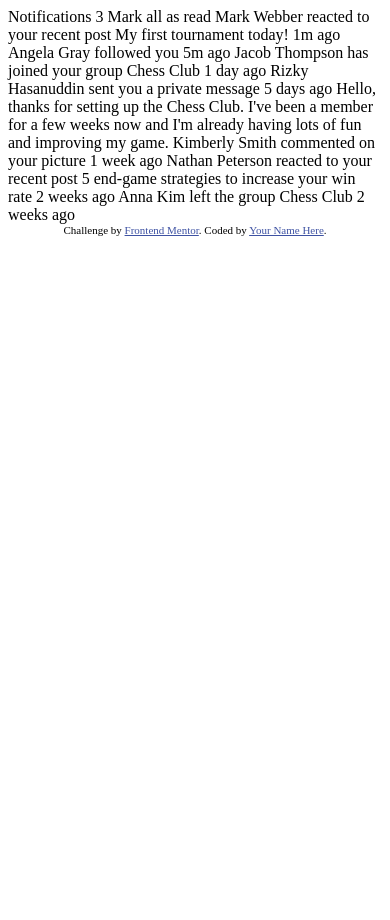
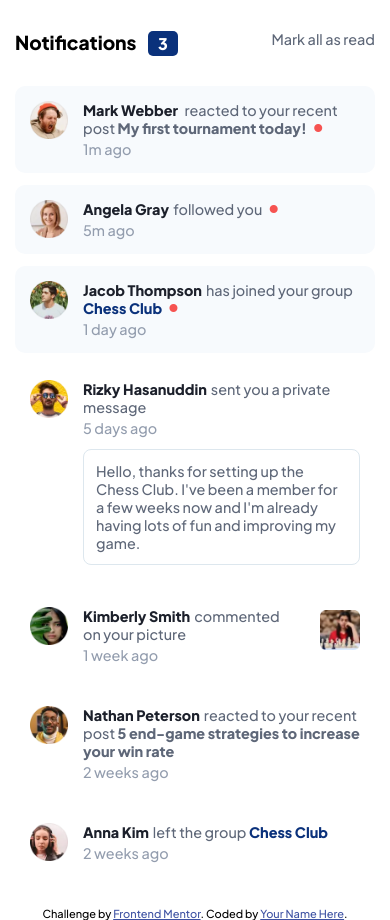
Before and after one commit to Esagecc/notification_page, a plain HTML site: page index.html in a window 390 px wide. Before the commit the page ends 844 px from the top, so only its background shows below. Drawn offline with Linux system fonts and the light colour scheme.

Commit message:
completed the mobile site

```diff
--- a/index.html
+++ b/index.html
@@ -12,32 +12,81 @@
 </head>
 <body>
 
-  Notifications 3
+  <main>
+    <header>
+      <h3>
+        Notifications <span>3</span>
+      </h3>
+      <p class="mark">Mark all as read</p>
+    </header>
 
-  Mark all as read
+    <div class="card unread">
+      <img src="assets/images/avatar-mark-webber.webp" class="avatar" alt="guy named mark">
+      <div class="card-text">
+        <p><span class="name">Mark Webber</span> reacted to your recent post <span class="post">My first tournament today!</span><span class="red-dot">•</span></p>
+        <p class="time">1m ago</p>
+      </div>
+    </div>
 
-  Mark Webber reacted to your recent post My first tournament today!
-  1m ago
+    <div class="card unread">
+      <img src="assets/images/avatar-angela-gray.webp" class="avatar" alt="gal named angela">
+      <div class="card-text">
+        <p><span class="name">Angela Gray</span>followed you<span class="red-dot">•</span></p>
+        <p class="time">5m ago</p>
+      </div>
+    </div>
 
-  Angela Gray followed you
-  5m ago
+    <div class="card unread">
+      <img src="assets/images/avatar-jacob-thompson.webp" class="avatar" alt="guy named jacob">
+      <div class="card-text">
+        <p><span class="name">Jacob Thompson</span>has joined your group <span class="club">Chess Club</span><span class="red-dot">•</span></p>
+        <p class="time">1 day ago</p>
+      </div>
+    </div>
 
-  Jacob Thompson has joined your group Chess Club
-  1 day ago
+    <div class="card">
+      <img src="assets/images/avatar-rizky-hasanuddin.webp" class="avatar" alt="guy named rizky">
+      <div class="card-text">
+        <p><span class="name">Rizky Hasanuddin</span>sent you a private message</p>
+        <p class="time">5 days ago</p>
+        <div class="message">
+          Hello, thanks for setting up the Chess Club. I've been a member for a few weeks now and
+          I'm already having lots of fun and improving my game.
+        </div>
+      </div>
+    </div>
 
-  Rizky Hasanuddin sent you a private message
-  5 days ago
-  Hello, thanks for setting up the Chess Club. I've been a member for a few weeks now and
-  I'm already having lots of fun and improving my game.
+    <div class="card relative">
+      <img src="assets/images/avatar-kimberly-smith.webp" class="avatar" alt="gal named kimberly">
+      <div class="card-text pic-text">
+        <p><span class="name">Kimberly Smith</span >commented on your picture</p>
+        <p class="time">1 week ago</p>
+        <img src="assets/images/image-chess.webp" class="pic" alt="">
+      </div>
+    </div>
 
-  Kimberly Smith commented on your picture
-  1 week ago
+    <div class="card">
+      <img src="assets/images/avatar-nathan-peterson.webp" class="avatar" alt="guy named nathan">
+      <div class="card-text">
+        <p><span class="name">Nathan Peterson</span>reacted to your recent post <span class="post">5 end-game strategies to increase your win rate</span></p>
+        <p class="time">2 weeks ago</p>
+      </div>
+    </div>
 
-  Nathan Peterson reacted to your recent post 5 end-game strategies to increase your win rate
-  2 weeks ago
+    <div class="card">
+      <img src="assets/images/avatar-anna-kim.webp" class="avatar" alt="gal named anna">
+      <div class="card-text">
+        <p><span class="name">Anna Kim</span>left the group <span class="club">Chess Club</span></p>
+        <p class="time">2 weeks ago</p>
+      </div>
+    </div>
 
-  Anna Kim left the group Chess Club
-  2 weeks ago
+  </main>
+
+
+
+
+
 
   <div class="attribution">
     Challenge by <a href="https://www.frontendmentor.io?ref=challenge" target="_blank">Frontend Mentor</a>.
--- a/style.css
+++ b/style.css
@@ -1,4 +1,125 @@
+@import url('https://fonts.googleapis.com/css2?family=Plus+Jakarta+Sans:wght@500;800&display=swap');
 
+* {
+    padding: 0;
+    margin: 0;
+    box-sizing: border-box;
+    font-family: 'Plus Jakarta Sans', sans-serif;
+}
+
+:root {
+    --red: hsl(1, 90%, 64%);
+    --blue: hsl(219, 85%, 26%);
+    --white: hsl(0, 0%, 100%);
+    --lter-gray-blue: hsl(210, 60%, 98%);
+    --lt-gray-blue-1: hsl(211, 68%, 94%);
+    --lt-gray-blue-2: hsl(205, 33%, 90%);
+    --gray-blue: hsl(219, 14%, 63%);
+    --dk-gray-blue: hsl(219, 12%, 42%);
+    --darker-blue: hsl(224, 21%, 14%);
+}
+
+main {
+    margin:  30px 15px;
+}
+
+header {
+    display: flex;
+    justify-content: space-between;
+    padding-bottom: 2rem;
+}
+
+h3 {
+    font-size: 1.2rem;
+}
+
+h3 span {
+    color: var(--white);
+    background-color: var(--blue);
+    padding: 2px 10px;
+    border-radius: 5px;
+    font-size: 1rem;
+    margin-left: 8px;
+}
+
+.mark {
+    font-size: .9rem;
+    color: var(--dk-gray-blue);
+}
+
+.card {
+    border-radius: 10px;
+    padding: 15px;
+    display: flex;
+    margin-bottom: 12px;
+}
+
+.unread {
+    background-color: var(--lter-gray-blue);
+}
+
+.avatar {
+    height: 38px;
+    padding-right: 15px;
+}
+
+.card-text {
+    font-size: 0.9rem;
+}
+
+.name {
+    color: var(--darker-blue);
+    padding-right: 4px;
+}
+
+.name, .post {
+    font-weight: 700;
+}
+
+p {
+    color: var(--dk-gray-blue);
+}
+
+.red-dot {
+    color: var(--red);
+    font-size: 1.4rem;
+    padding-left: 5px;
+    position: absolute;
+    line-height: 12px;
+}
+
+.time {
+    color: var(--gray-blue);
+    padding-top: 3px;
+}
+
+.club {
+    color: var(--blue);
+    font-weight: 700;
+}
+
+.message {
+    border: 1px solid var(--lt-gray-blue-2);
+    padding: 12px;
+    margin-top: 12px;
+    border-radius: 8px;
+    color: var(--dk-gray-blue);
+}
+
+.relative {
+    position: relative;
+}
+
+.pic {
+    position: absolute;
+    height: 40px;
+    right:15px;
+    top: 18px;
+}
+
+.pic-text {
+    width: 200px;
+}
 
 .attribution {
     font-size: 11px;
```
